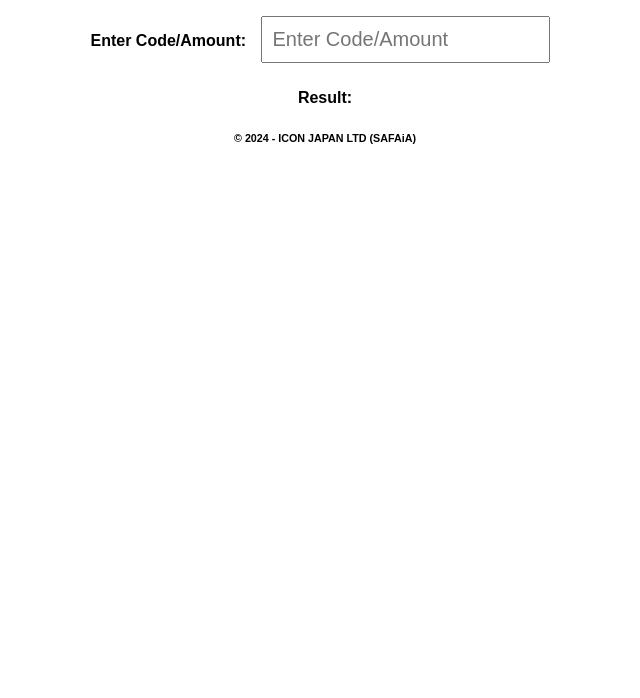
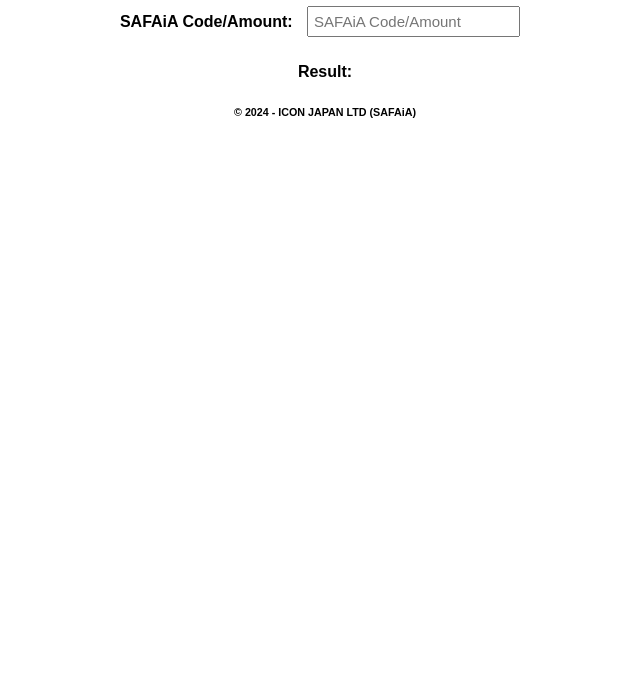
Before and after one commit to dahlansajith/SAFAiA-CODE, a plain HTML site: page index.html in a window 1280 px wide. Shown: the part 102-800 px from the top of the page, without its empty margins (315-955 px from the left). Drawn offline with Linux system fonts and the light colour scheme.

Commit message:
Add files via upload

```diff
--- a/index.html
+++ b/index.html
@@ -8,19 +8,19 @@
         body {
             font-family: Arial, sans-serif;
             text-align: center;
-            margin-top: 50px;
+            margin-top: 40px;
         }
         input {
             margin: 10px;
-            padding: 10px;
-            font-size: 20px;
+            padding: 05px;
+            font-size: 15px;
         }
     </style>
 </head>
 <body>
     <h1>SAFAiA CODE</h1>
-    <b><label for="inputData">Enter Code/Amount:</label></b>
-    <input type="text" id="inputData" oninput="convert()" placeholder="Enter Code/Amount">
+    <b><label for="inputData">SAFAiA Code/Amount:</label></b>
+    <input type="text" id="inputData" oninput="convert()" placeholder="SAFAiA Code/Amount">
     <p><b>Result: <span id="result"></span></b></p>
 	 <h6>© 2024 - ICON JAPAN LTD (SAFAiA)</h6>
 
```
